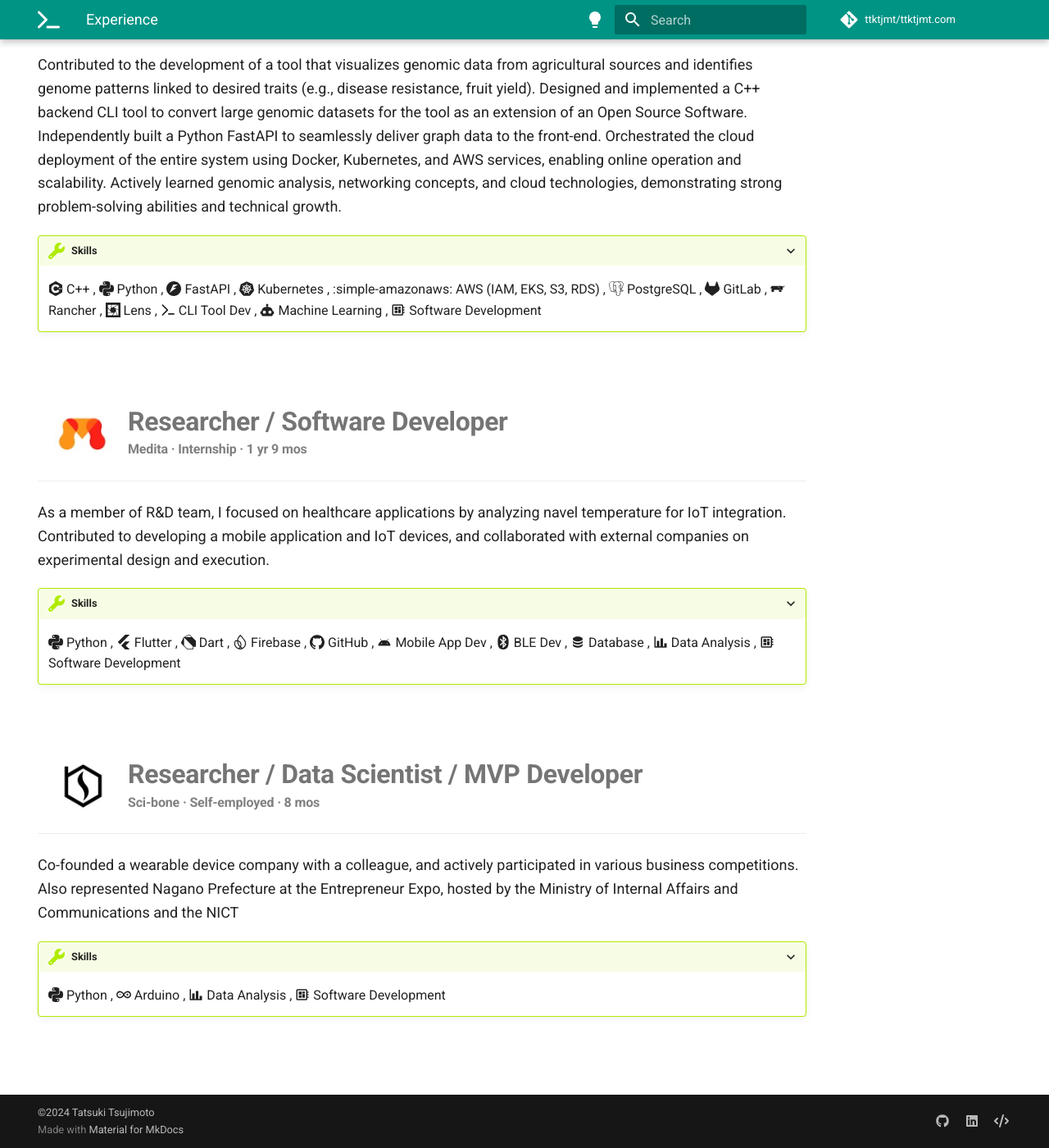
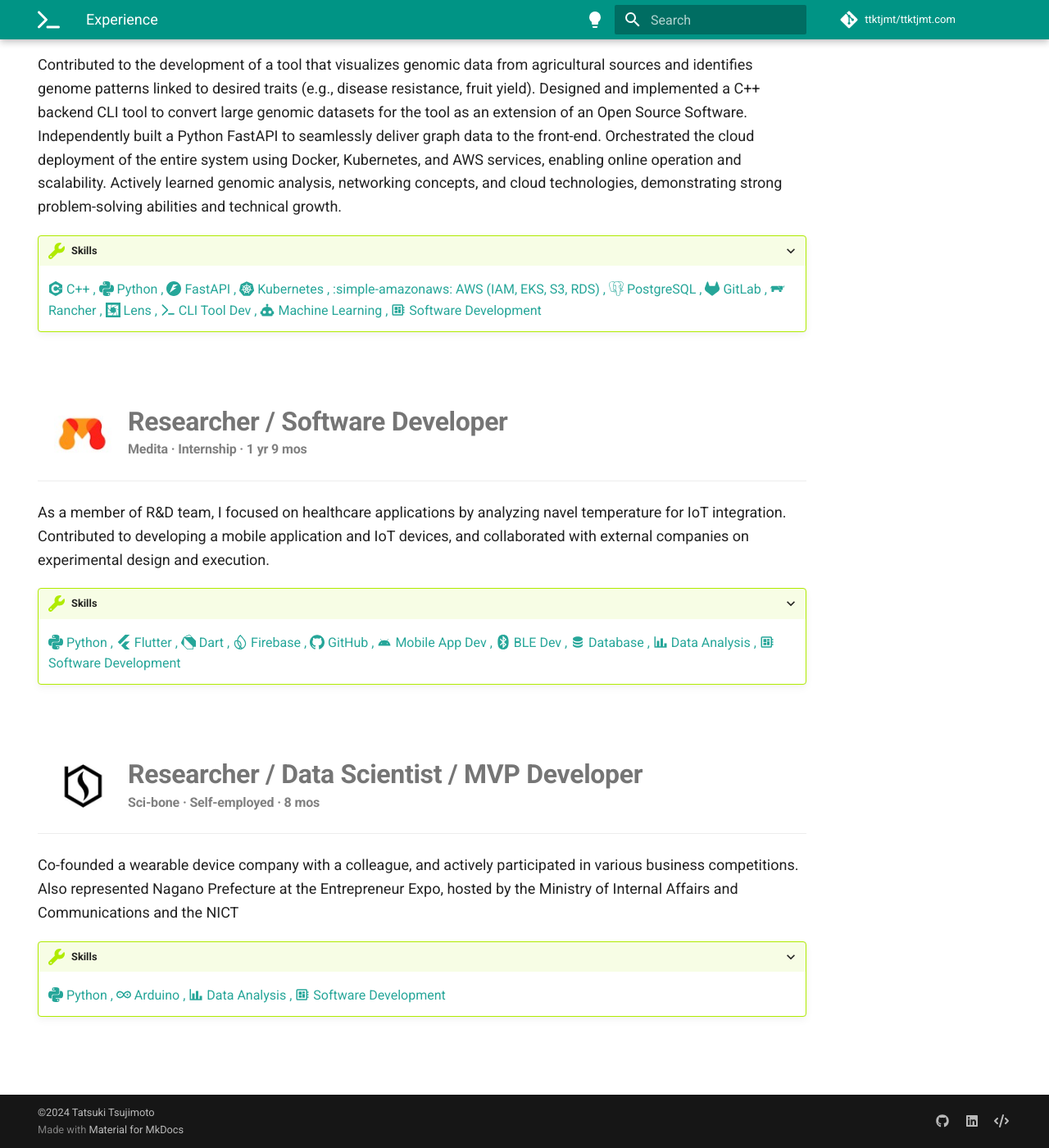
Before and after one commit to ttktjmt/ttktjmt.com, an MkDocs documentation site: the page built from docs/docs/experience.md, in a window 1280 px wide and 1400 px high, scrolled down 323 px. Shown: the whole window at 82% size. Built offline with MkDocs 1.6.1 and Material for MkDocs 9.7.7, drawn with Linux system fonts in a browser that asks for light colours; comment, search, counter and statistics services are not loaded.

Commit message:
Change text color to --md-primary-fg-color--light

```diff
--- a/docs/docs/stylesheets/extra.css
+++ b/docs/docs/stylesheets/extra.css
@@ -26,6 +26,7 @@
     to target the content */
 /* .admonition-content */
 .md-typeset .skills> :not(summary, .admonition-title) {
+    color: var(--md-primary-fg-color--light);
     font-size: 0.8rem;
 }
 
```
